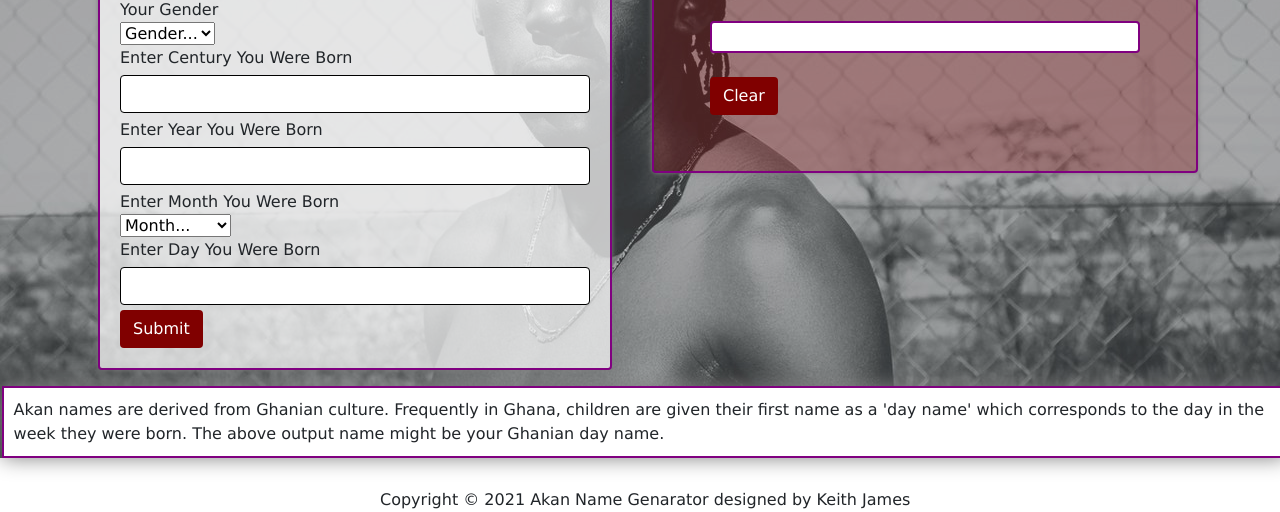
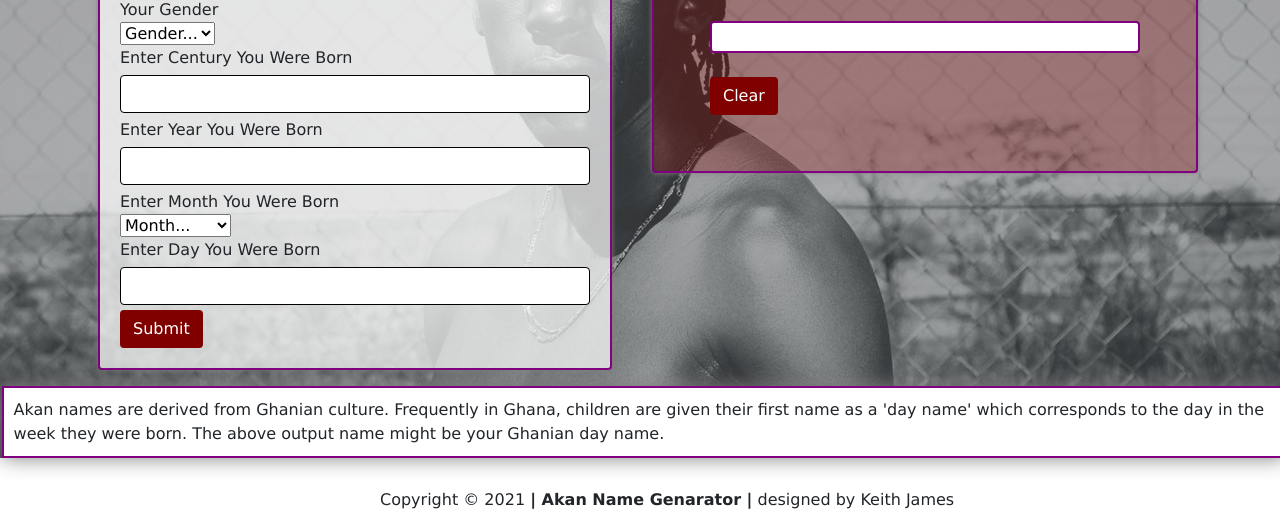
Before and after one commit to freestyletear/Keith_James_Akan_Name_Generator, a plain HTML site: page index.html in a window 1280 px wide. Shown: the part 342-854 px from the top of the page. Drawn offline with nearby package versions, Linux system fonts and the light colour scheme.

Commit message:
add image and p element styling

```diff
--- a/index.html
+++ b/index.html
@@ -119,7 +119,7 @@
         Ghanian day name.
       </p>
       <div>
-        <p id="two">Copyright &#169 2021 <span>Akan Name Genarator</span> designed by Keith James</p>
+        <p id="two">Copyright &#169 2021 <span>| Akan Name Genarator |</span> designed by Keith James</p>
       </div>
       </div>
     <script src="script.js" type="text/javascript"></script>
--- a/style.css
+++ b/style.css
@@ -118,5 +118,8 @@ p#one {
 p#two {
     margin: 30px 0 0 500px;
 }
+p#two span {
+    font-weight: bold;
+}
 
 /* End of Form */
```
Also changed, not shown: images/Screenshot-_landing_page.png (added).
